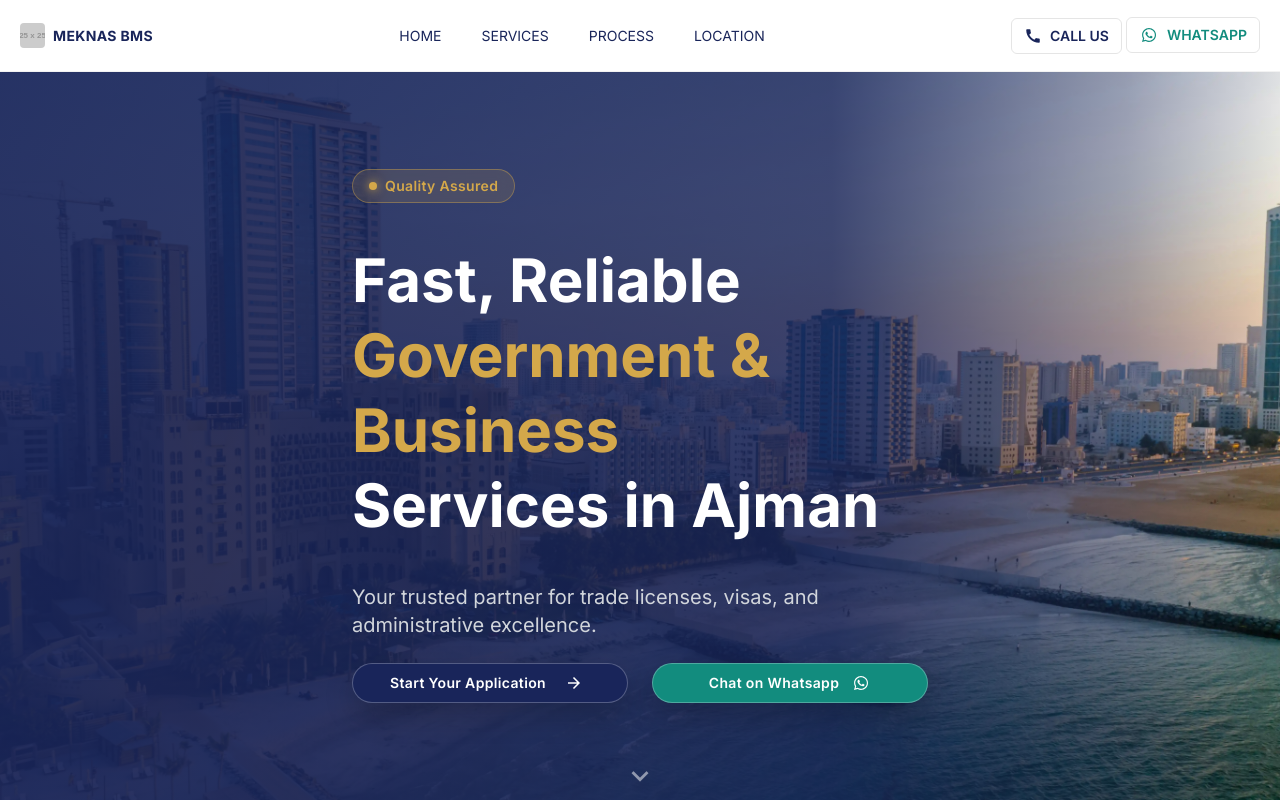
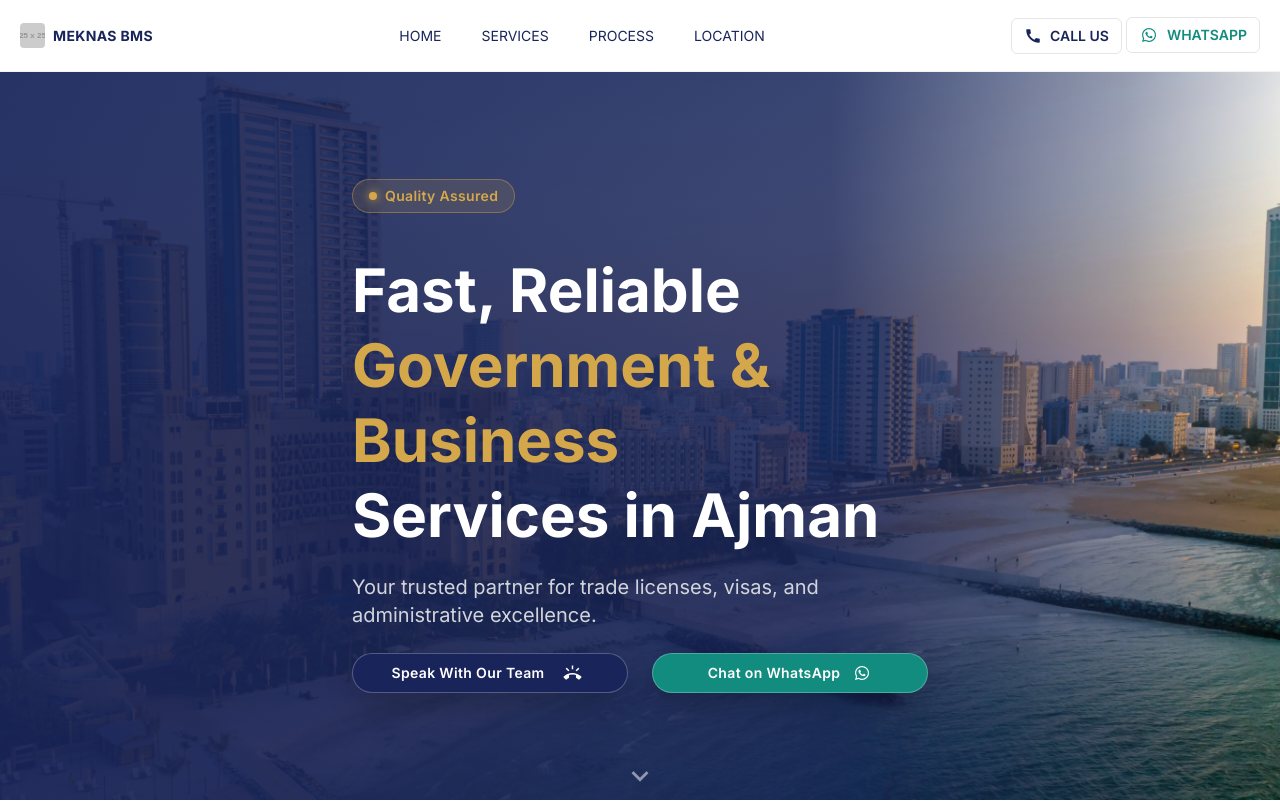
Before and after one commit to MZaFaRM/meknas, a website: page index.html in a window 1280 px wide. Shown: the top 802 px of the page. Drawn offline with Linux system fonts and the light colour scheme; placeholder pictures from the web are drawn by us.

Commit message:
docs: hero docs updated

```diff
--- a/index.html
+++ b/index.html
@@ -88,17 +88,22 @@
 					</p>
 
 					<div class="hero-cta">
-						<button class="cta-btn cta-primary">
-							Start Your Application
+						<a class="cta-btn cta-primary" href="tel:+971522006970">
+							Speak With Our Team
 							<span class="material-icons cta-icon"
-								>arrow_forward</span
+								>ring_volume</span
 							>
-						</button>
+						</a>
 
-						<button class="cta-btn cta-whatsapp">
-							Chat on Whatsapp
+						<a
+							class="cta-btn cta-whatsapp"
+							href="https://wa.me/971522006970?text=Hi%20MEKNAS%20Business%20Services,%20I%20would%20like%20to%20apply%20for%20a%20service."
+							target="_blank"
+							rel="noopener"
+						>
+							Chat on WhatsApp
 							<span class="icon-whatsapp"></span>
-						</button>
+						</a>
 					</div>
 				</div>
 			</div>
--- a/src/styles.css
+++ b/src/styles.css
@@ -320,7 +320,8 @@ section {
 	@apply font-bold text-white leading-tight;
 	@apply text-4xl; /* mobile */
 	@apply lg:text-6xl; /* desktop */
-	@apply my-10;
+	@apply mt-10;
+	@apply mb-5;
 }
 
 .hero-title-accent {
@@ -331,7 +332,7 @@ section {
 	@apply text-[#D1D5DB] leading-7;
 	@apply text-base; /* mobile */
 	@apply lg:text-xl; /* desktop */
-	@apply mt-4;
+	@apply mb-5;
 }
 
 .hero-scroll {
```
Also changed, not shown: src/output.css.
